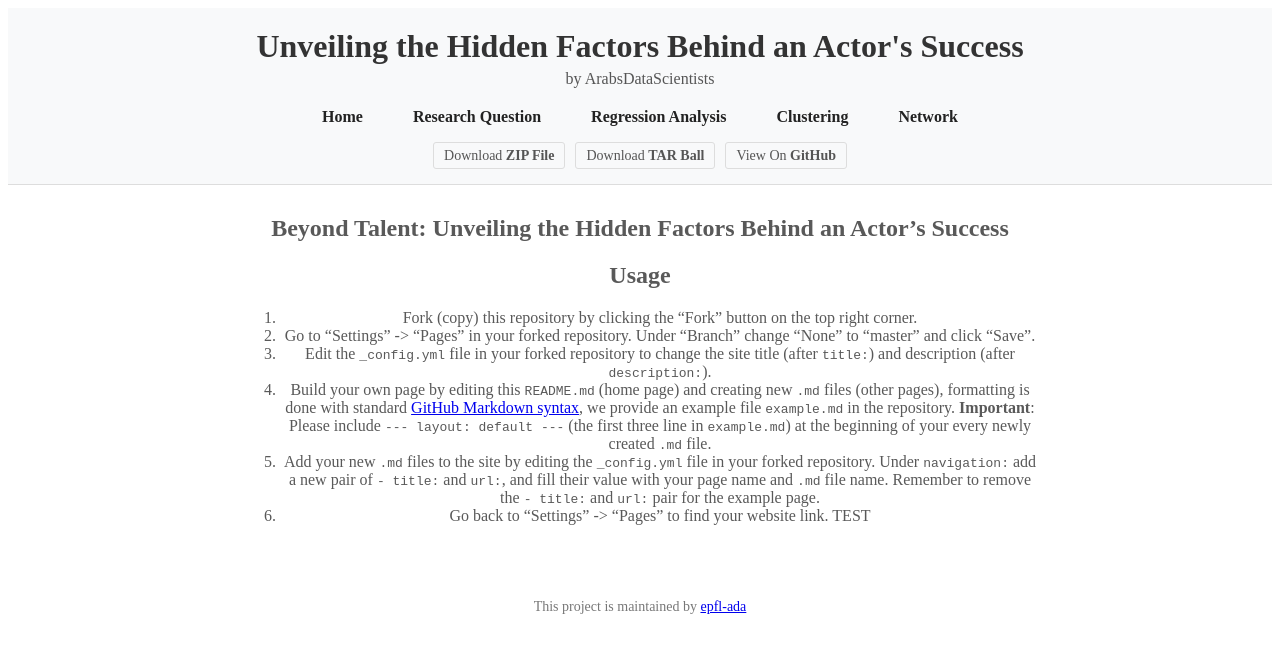
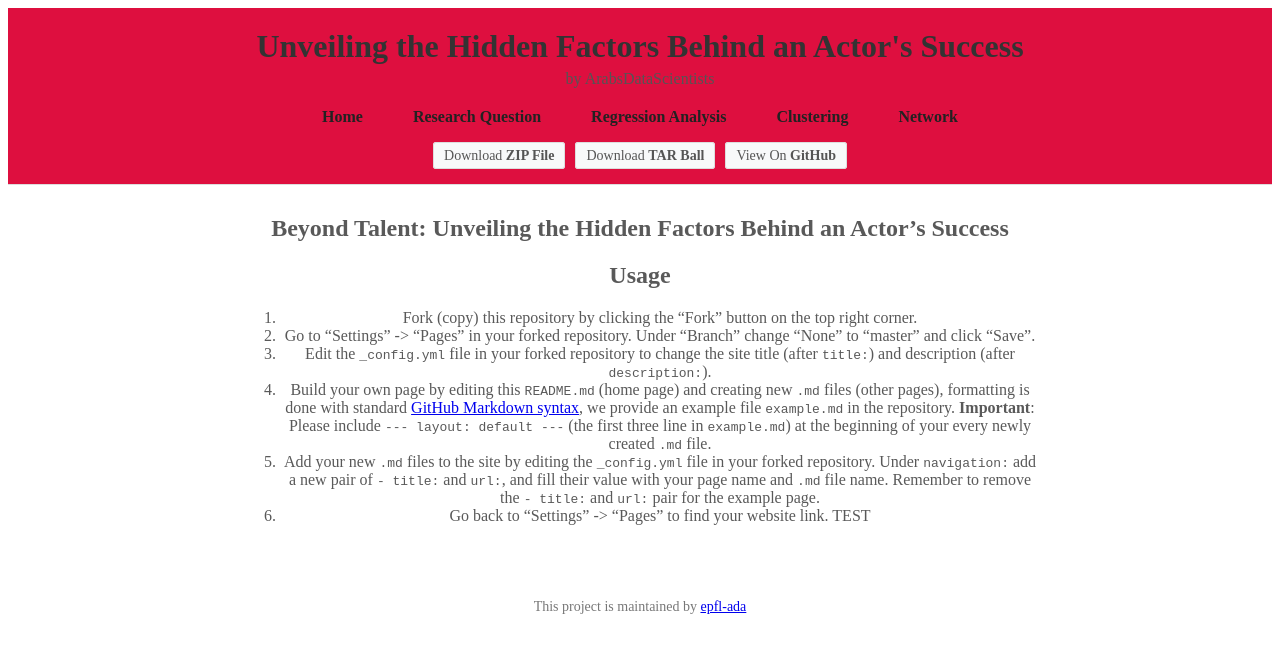
Before and after one commit to epfl-ada/ada-2024-project-arabsdatascientists2024, a Jekyll site: the page built from README.md, in a window 1280 px wide. Shown: the top 653 px of the page. Built offline with Jekyll 4.4.1, drawn with Linux system fonts in a browser that asks for light colours; our own code applies the rules of GitHub Pages for plain Markdown files.

Commit message:
Update styles.css

```diff
--- a/assets/css/styles.css
+++ b/assets/css/styles.css
@@ -1,6 +1,6 @@
 /* Header and Navigation Styles */
 header {
-  background-color: #f8f9fa; /* Original light gray background */
+  background-color: #de0f3f; /* Original light gray background */
   padding: 20px;
   border-bottom: 1px solid #ddd;
   text-align: center;
```
